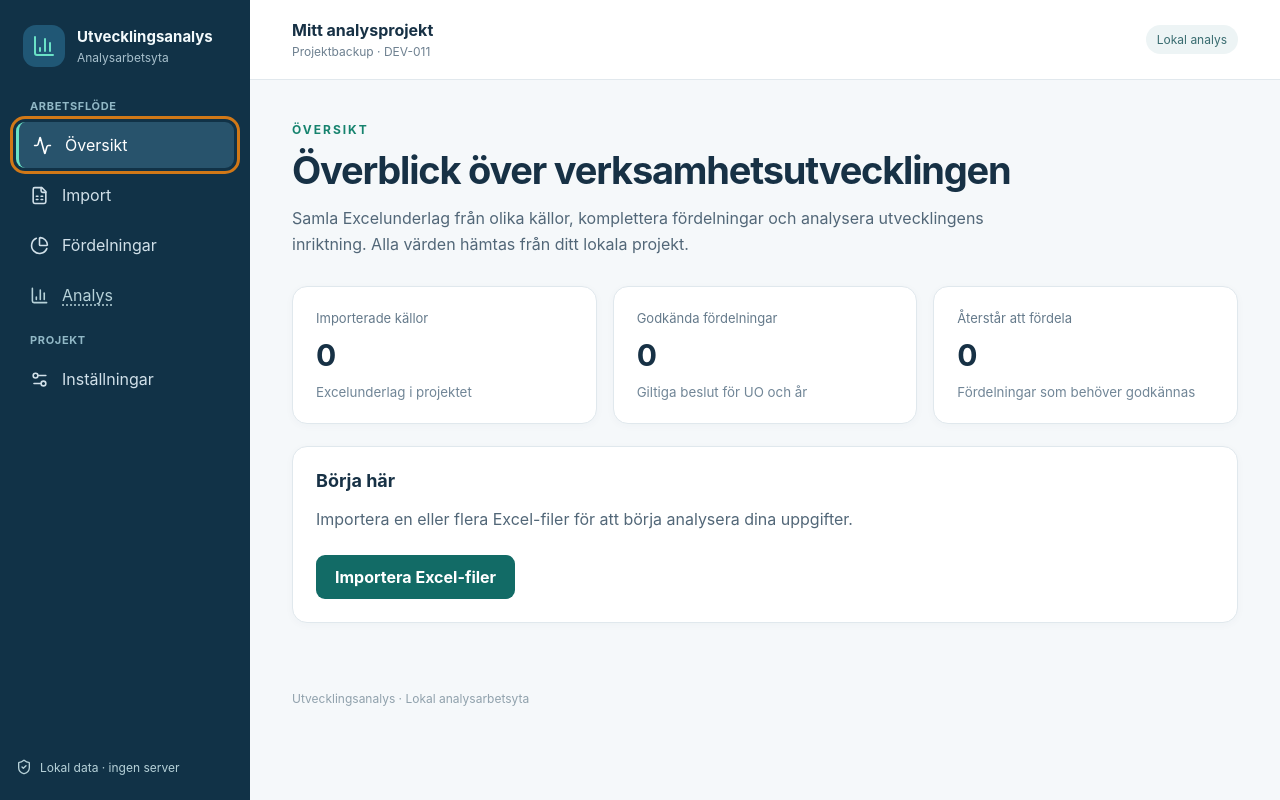
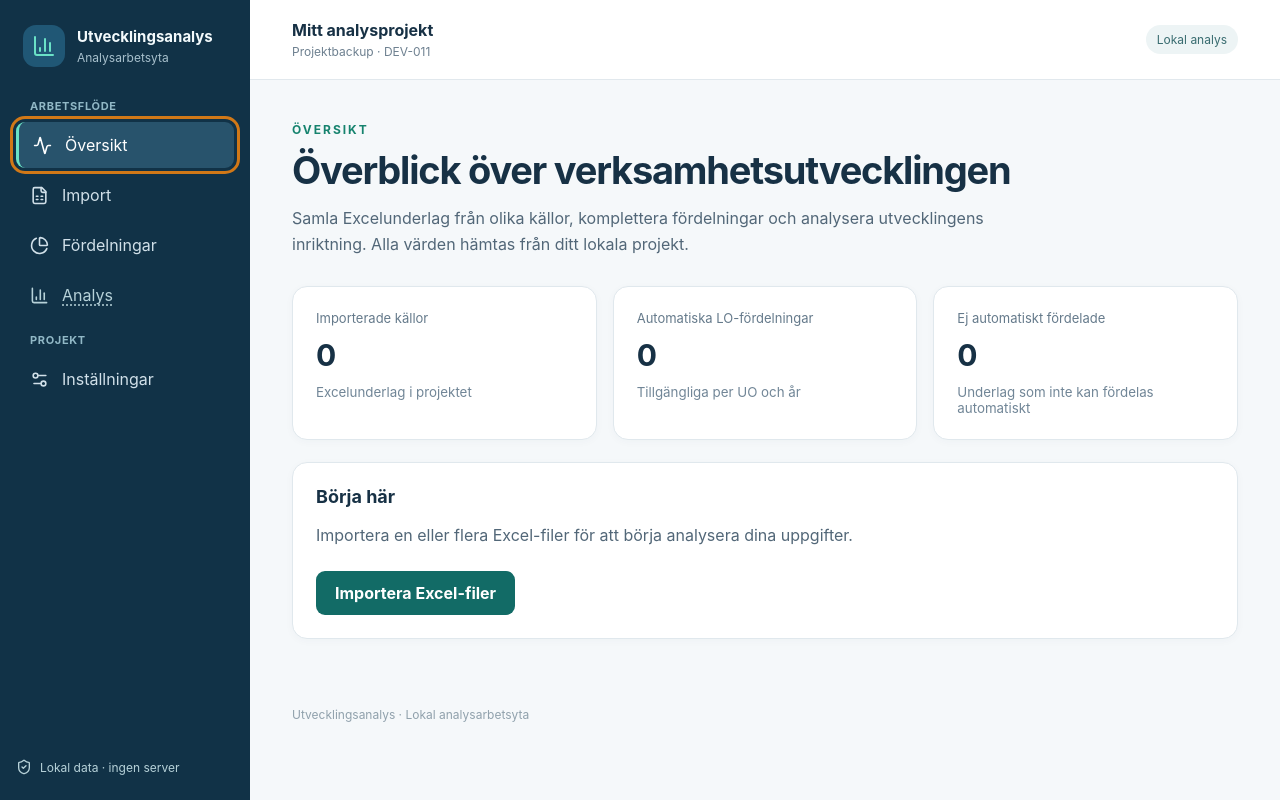
Before and after one commit to erland/pwa-utvecklingsanalys, a React (Vite) app: page / in a window 1280 px wide. Both pictures are taken after a click on the button "Översikt". Built offline with nearby package versions, Linux system fonts and the light colour scheme.

Commit message:
fix(DEV-212): align overview labels with automatic distribution

```diff
--- a/src/App.tsx
+++ b/src/App.tsx
@@ -52,8 +52,8 @@ export default function App(){
  {storageError&&<div role="alert" className="alert">{storageError}</div>}
  {view==='overview'&&<><div className="eyebrow">ÖVERSIKT</div><h1>Överblick över verksamhetsutvecklingen</h1><p className="lead">Samla Excelunderlag från olika källor, komplettera fördelningar och analysera utvecklingens inriktning. Alla värden hämtas från ditt lokala projekt.</p>
  {overviewError&&<p role="alert">{overviewError}</p>}
- {overview&&<div className="cards" aria-label="Projektstatus"><div className="metric"><span>Importerade källor</span><b>{overview.sources}</b><small>Excelunderlag i projektet</small></div><div className="metric"><span>Godkända fördelningar</span><b>{overview.approved}</b><small>Giltiga beslut för UO och år</small></div><div className="metric"><span>Återstår att fördela</span><b>{overview.pending}</b><small>Fördelningar som behöver godkännas</small></div></div>}
- <section className="panel"><h2>{overview?.hasData?'Fortsätt arbeta':'Börja här'}</h2><p>{overview?.hasData?`Underlaget innehåller ${overview.uos} UO och ${overview.years} år med observationer. Du kan importera fler källor, komplettera fördelningar eller gå till analysen.`:'Importera en eller flera Excel-filer för att börja analysera dina uppgifter.'}</p><div className="actions">{overview?.hasData&&overview.pending>0&&<button className="primary" onClick={()=>setView('import')}>Slutför fördelningar ({overview.pending})</button>}{overview?.hasData&&<button className={overview.pending>0?'secondary':'primary'} onClick={()=>void openAnalysis()}>Gå till analysen →</button>}<button className={overview?.hasData?'secondary':'primary'} onClick={()=>setView('import')}>{overview?.hasData?'Visa källor och import':'Importera Excel-filer'}</button></div></section></>}
+ {overview&&<div className="cards" aria-label="Projektstatus"><div className="metric"><span>Importerade källor</span><b>{overview.sources}</b><small>Excelunderlag i projektet</small></div><div className="metric"><span>Automatiska LO-fördelningar</span><b>{overview.approved}</b><small>Tillgängliga per UO och år</small></div><div className="metric"><span>Ej automatiskt fördelade</span><b>{overview.pending}</b><small>Underlag som inte kan fördelas automatiskt</small></div></div>}
+ <section className="panel"><h2>{overview?.hasData?'Fortsätt arbeta':'Börja här'}</h2><p>{overview?.hasData?`Underlaget innehåller ${overview.uos} UO och ${overview.years} år med observationer. Du kan importera fler källor, komplettera fördelningar eller gå till analysen.`:'Importera en eller flera Excel-filer för att börja analysera dina uppgifter.'}</p><div className="actions">{overview?.hasData&&overview.pending>0&&<button className="primary" onClick={()=>setView('import')}>Granska underlag ({overview.pending})</button>}{overview?.hasData&&<button className={overview.pending>0?'secondary':'primary'} onClick={()=>void openAnalysis()}>Gå till analysen →</button>}<button className={overview?.hasData?'secondary':'primary'} onClick={()=>setView('import')}>{overview?.hasData?'Visa källor och import':'Importera Excel-filer'}</button></div></section></>}
 
  {view==='gaps'&&<GapView/>}
  {view==='analysis'&&(analysisAvailable?<AnalyticsView refreshKey={analysisRefresh} onOpenCompletions={()=>setView(legacyNav?'gaps':'import')}/>:<section className="panel"><h2>Importera analysuppgifter först</h2><p>Det finns ännu inga importerade analysvärden i projektet.</p><button className="primary" onClick={()=>setView('import')}>Gå till importen</button></section>)}
```
